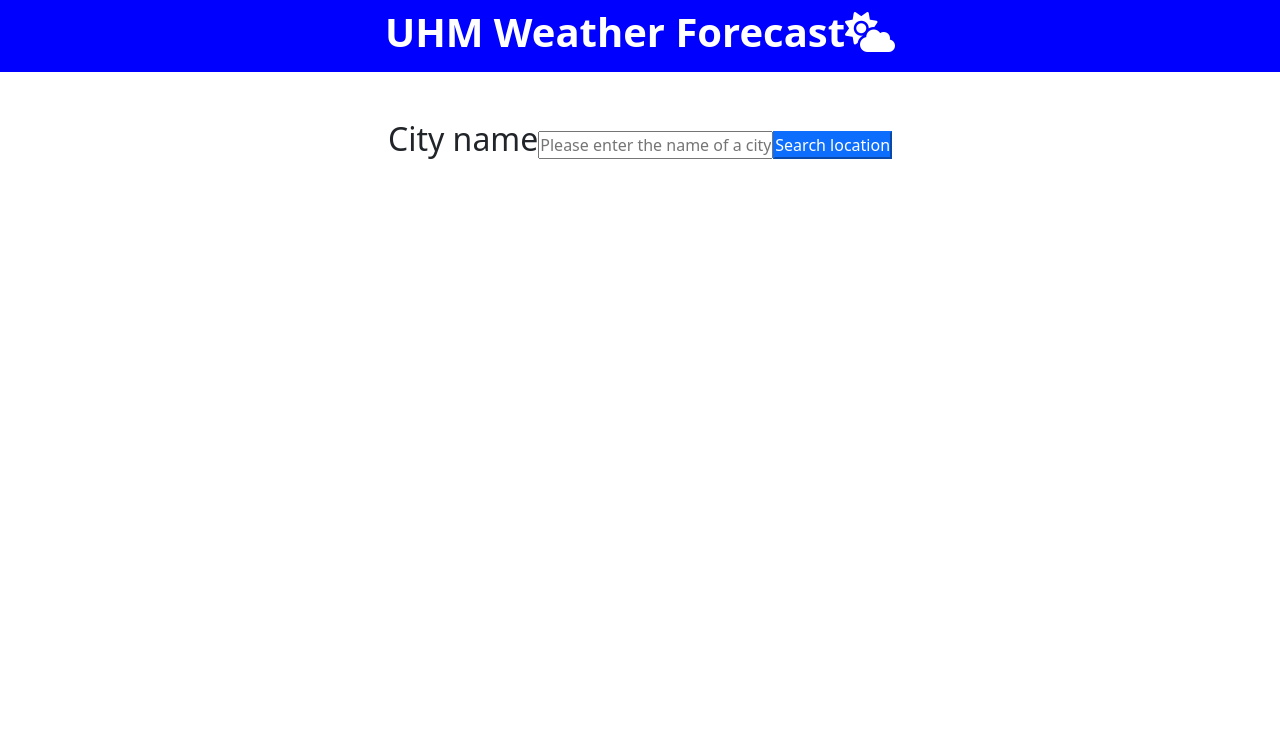
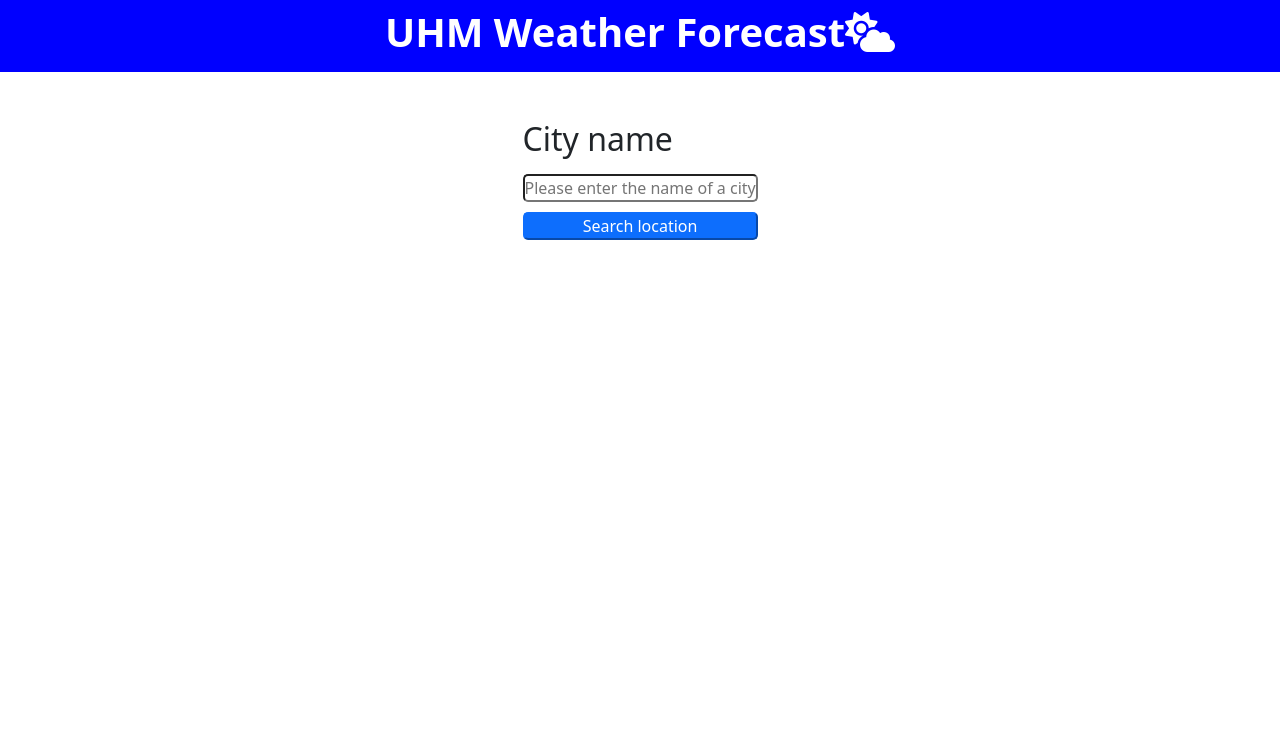
Before and after one commit to icebox827/weather-app, a plain HTML site: page index.html in a window 1280 px wide. Shown: the top 735 px of the page. Drawn offline with nearby package versions, Linux system fonts and the light colour scheme.

Commit message:
Style content button and input

```diff
--- a/style.css
+++ b/style.css
@@ -29,6 +29,20 @@ main {
   margin-top: 3rem;
 }
 
+form {
+  display: flex;
+  flex-direction: column;
+}
+
+input {
+  border-radius: 5px;
+}
+
+.submit {
+  margin-top: 10px;
+  border-radius: 5px;
+}
+
 .footer {
   position: fixed;
   left: 0;
```
